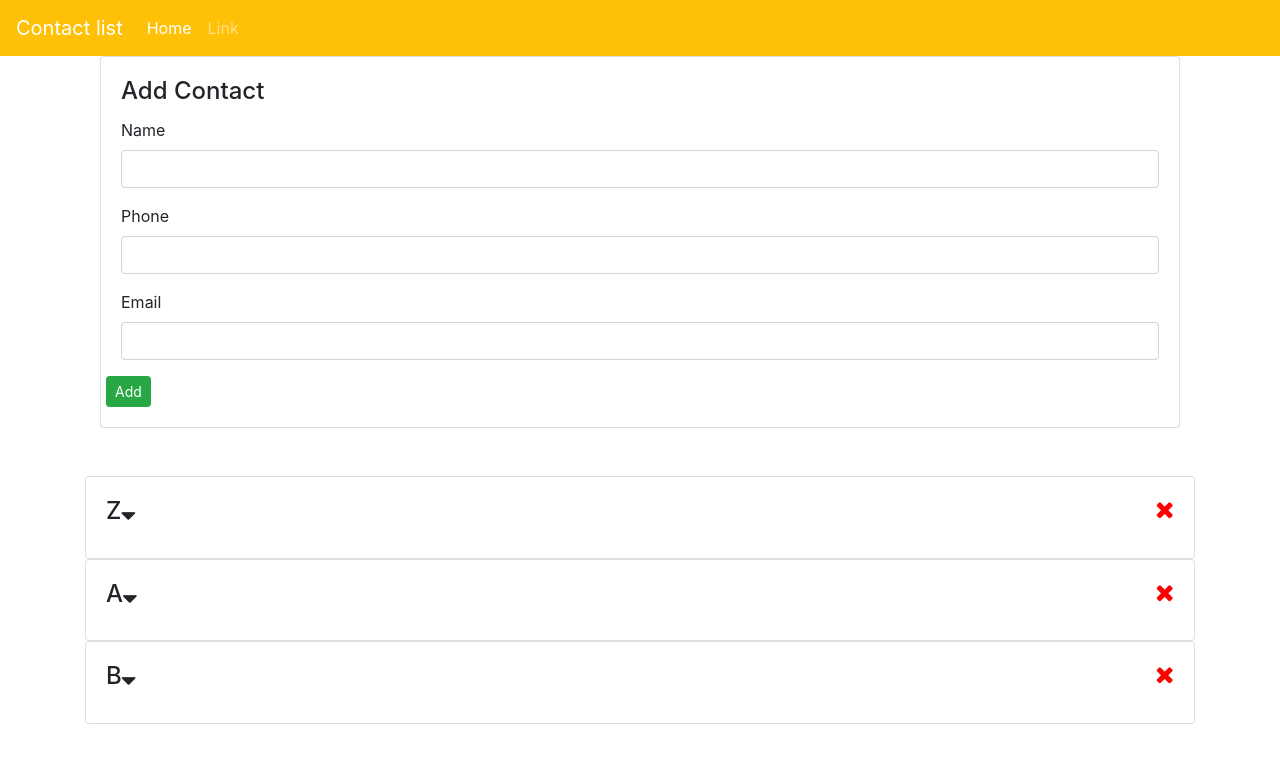
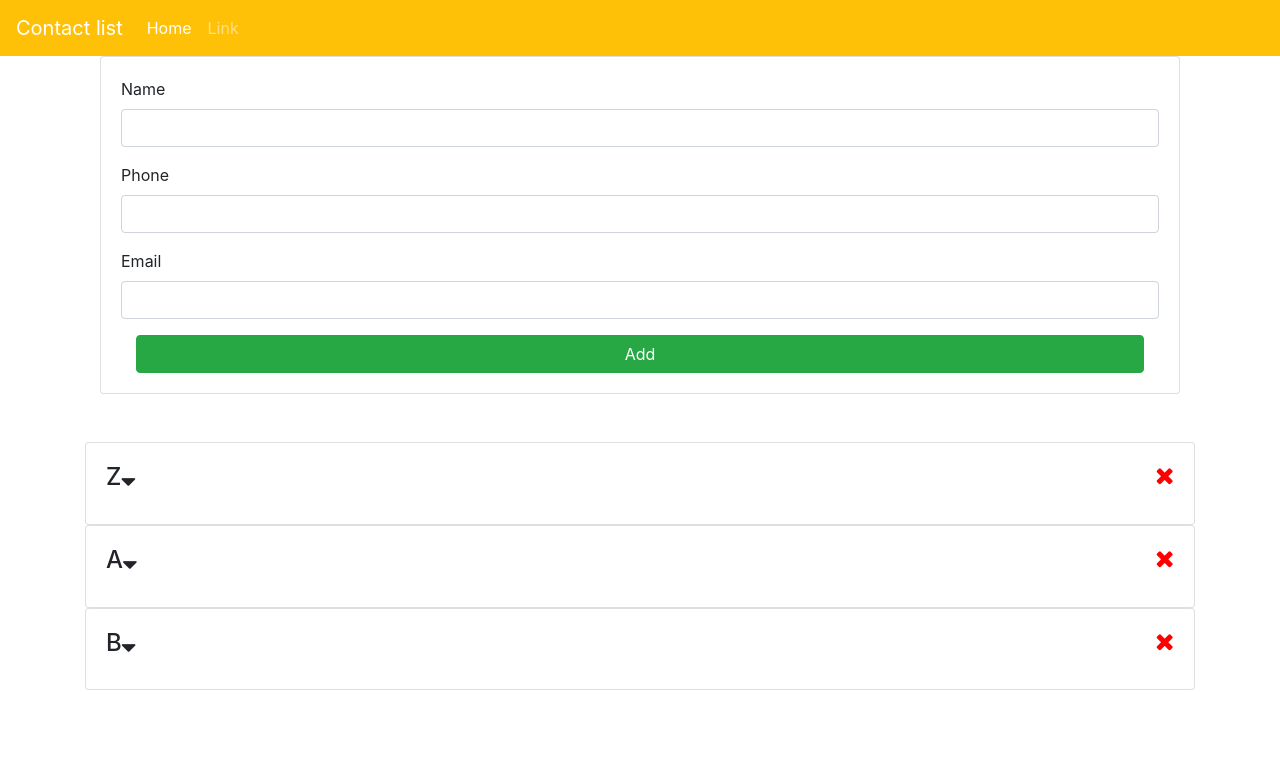
Before and after one commit to zakaria-achaghour/Reacts-test, a React (Create React App) app: page / in a window 1280 px wide. Shown: the top 760 px of the page. Built offline with nearby package versions, Linux system fonts and the light colour scheme.

Commit message:
lastvalidation

```diff
--- a/src/components/contacts/AddContact.js
+++ b/src/components/contacts/AddContact.js
@@ -1,5 +1,6 @@
 import React, { Component } from 'react'
-
+import { Consumer } from '../context'
+import InputTextGroup from '../helpers/InputTextGroup.js'
  class AddContact extends Component {
      state= {
          name: '',
@@ -7,47 +8,62 @@ import React, { Component } from 'react'
          email: ''
 
         }
+        onChangeInput = (e) =>this.setState({[e.target.name]: e.target.value})
+
+        submit = ( dispatch, size , e )=> {
+            e.preventDefault();
+            dispatch({
+                type: 'ADD_CONTACT',
+                payload: {
+                    id: size + 1,
+                    name: this.state.name,
+                    phone: this.state.phone,
+                    email: this.state.email,
+
+                }
+            })
+            this.setState({
+                name: '',
+                phone: '',
+                email: ''
+            })
+        }
+
     render() {
         const { name , phone , email } = this.state;
+
         return (
-            <div className="container mb-5">
+            <Consumer>
+                {value => {
+                    const { dispatch } = value;
+                    return (
+                          <div className="container mb-5">
+                            <form  onSubmit={this.submit.bind(this,dispatch , value.contacts.length)}>
+                            <div className="card">
+                            <div className="card-body">
 
-                <div className="card">
 
-                  <div className="card-body">
+                                           <InputTextGroup label="Name" type="text" name="name" value={name} onChange={this.onChangeInput}/>
 
-                          <h4 className="card-title">Add Contact</h4>
 
-                  <form action="" method="post">
-               <div className="row">
+                                           <InputTextGroup label="Phone" type="text" name="phone" value={phone} onChange={this.onChangeInput}/>
 
-                   <div className="col-md-12">
-                        <div className="form-group">
-                            <label htmlFor="name">Name</label>
-                            <input type="text" className="form-control" name="name" id="name"  value={name} />
-                         </div>
-                   </div>
-                   <div className="col-md-12">
 
-                    <div className="form-group">
-                    <label htmlFor="phone">Phone</label>
-                    <input type="text" className="form-control" name="phone" id="phone" value={phone} />
-                    </div>
-                   </div>
-                   <div className="col-md-12">
-                   <div className="form-group">
-                    <label htmlFor="email">Email</label>
-                    <input type="email" className="form-control" name="email" id="email" value={email} />
-                    </div>
-                   </div>
-                   <button type="submit" className="btn btn-success btn-sm">Add</button>
-               </div>
+                                           <InputTextGroup label="Email" type="email" name="email" value={email} onChange={this.onChangeInput}/>
 
-                </form>
-                  </div>
-                </div>
-            </div>
+                                            <div className="col-md-12">
+                                                <button type="submit" className="btn btn-success btn-block">Add</button>
+                                            </div>
+
+
+                                </div>
+                            </div>
+                            </form>
+                        </div>
+               )  }}
+            </Consumer>
         )
+
     }
 }
 export default  AddContact
--- a/src/components/contacts/Contact.js
+++ b/src/components/contacts/Contact.js
@@ -21,7 +21,7 @@ import './contact.css'
         })
      }
     render() {
-        const { id ,name , tel , email } = this.props.data;
+        const { id ,name , phone , email } = this.props.data;
 
         return (
             <Consumer>
@@ -43,7 +43,7 @@ import './contact.css'
                         <div className="card-text">
                             <ul className="list-group">
 
-                                <li className="list-group-item">{tel}</li>
+                                <li className="list-group-item">{phone}</li>
                                 <li className="list-group-item">{email}</li>
 
                             </ul>
@@ -64,7 +64,7 @@ import './contact.css'
 
 Contact.defaultProps = {
     name: " my name",
-    tel: "06 000 000",
+    phone: "06 000 000",
     email: "user@email.com"
 }
 
--- a/src/components/context.js
+++ b/src/components/context.js
@@ -7,6 +7,10 @@ const reducer = (state , action) =>{
             return {
                 contacts: state.contacts.filter((contact) => contact.id !== action.payload)
             };
+         case 'ADD_CONTACT':
+            return {
+                contacts: [action.payload, ...state.contacts]
+            };
         default:
             return state;
     }
@@ -14,9 +18,9 @@ const reducer = (state , action) =>{
 export  class Provider extends Component {
     state = {
         contacts: [
-            {id: 1, name: "Z", tel: "06123", email:"z@gmail.com"},
-            {id: 2, name: "A", tel: "064789", email:"a@gmail.com"},
-            {id: 3, name: "B", tel: "056887", email:"b@gmail.com"}
+            {id: 1, name: "Z", phone: "06123", email:"z@gmail.com"},
+            {id: 2, name: "A", phone: "064789", email:"a@gmail.com"},
+            {id: 3, name: "B", phone: "056887", email:"b@gmail.com"}
         ],
         dispatch: action => this.setState(state => reducer(state , action))
     }
--- /dev/null
+++ b/src/components/helpers/InputTextGroup.js
@@ -0,0 +1,14 @@
+import React from 'react'
+
+export default function InputTextGroup(props) {
+    return (
+        <div>
+               <div className="form-group">
+                <label htmlFor={props.name}>{props.label}</label>
+                 <input type={props.type} className="form-control" name={props.name}
+                         value={props.value}
+                          onChange={props.onChange}/>
+              </div>
+        </div>
+    )
+}
```
